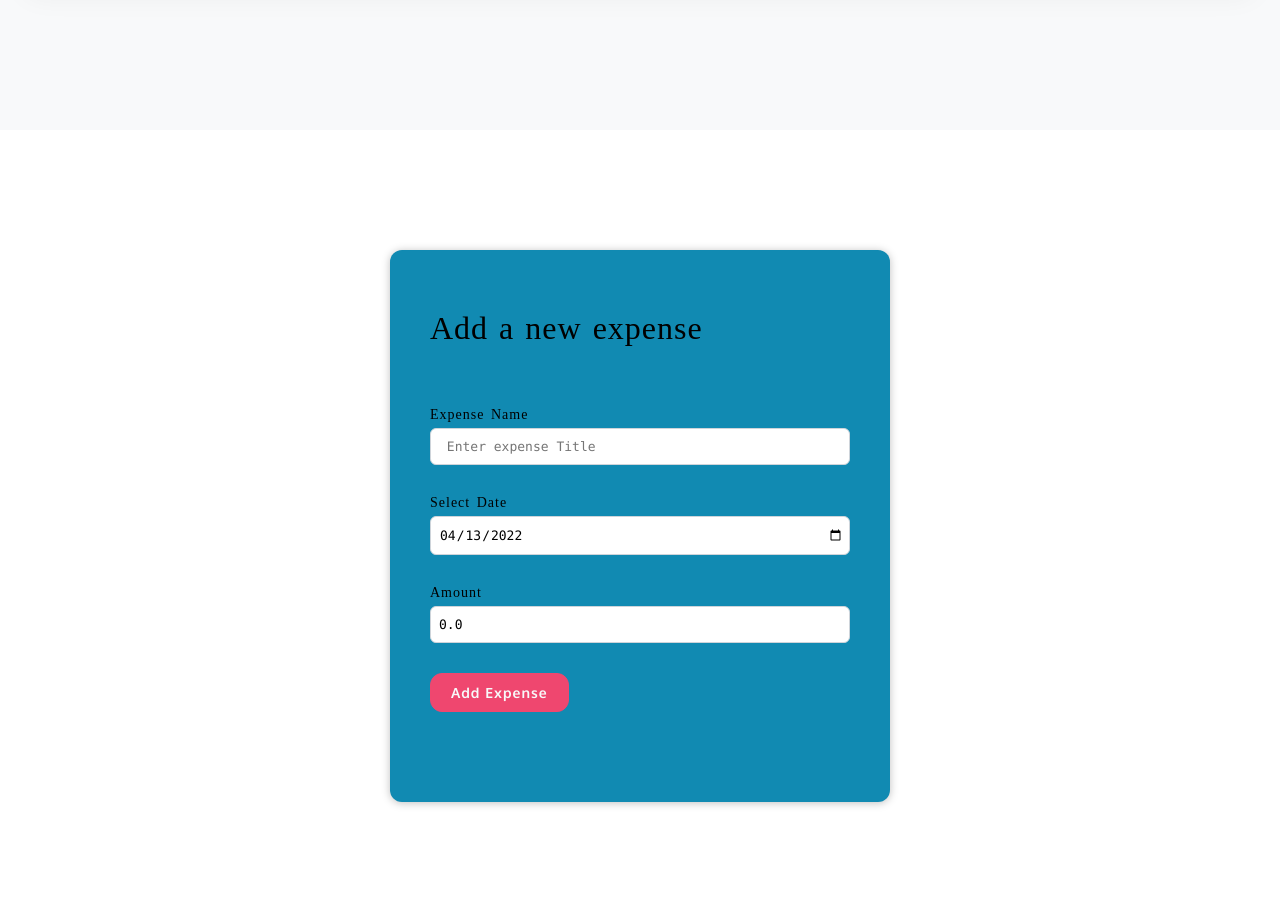
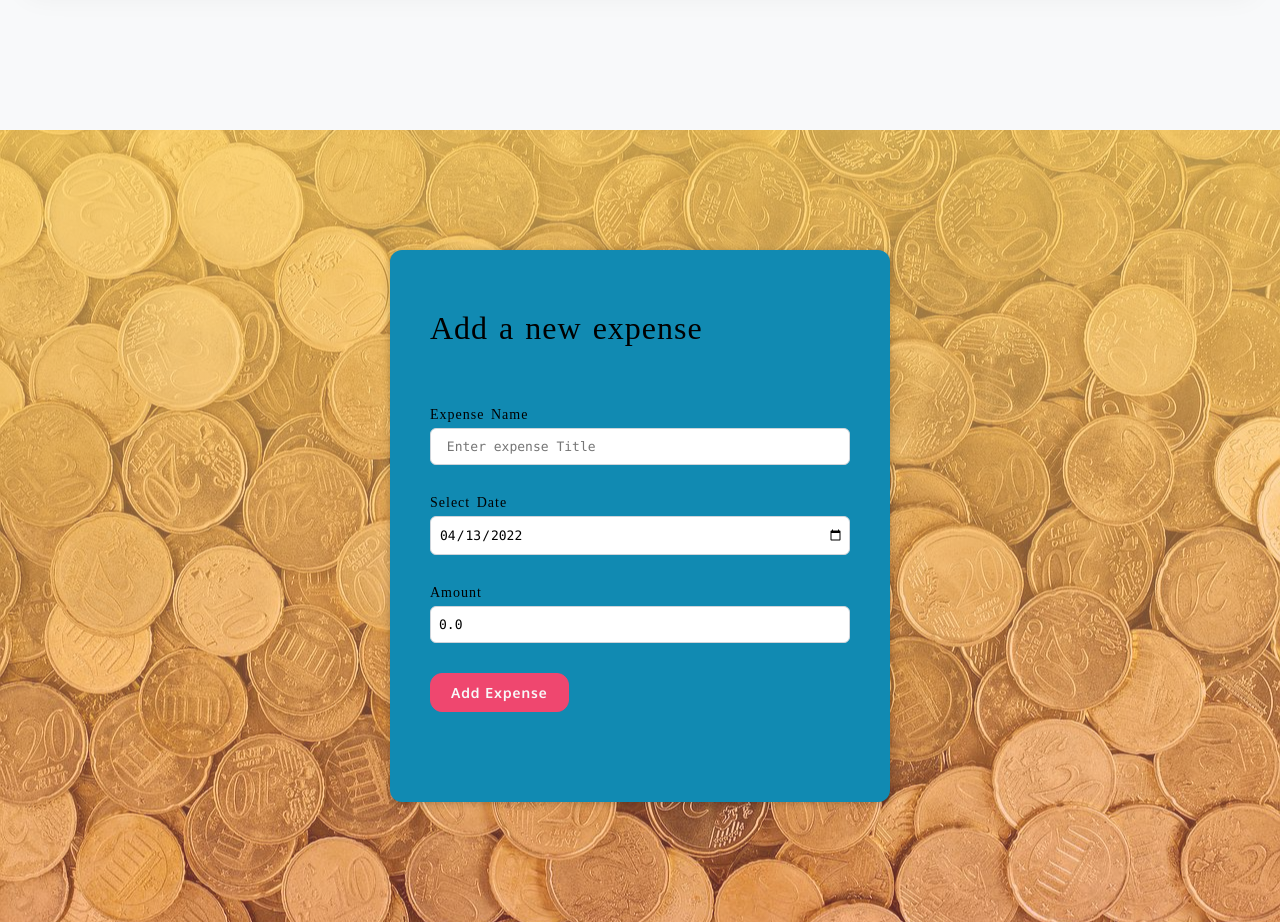
Before and after one commit to AyeshaMunawar-profile/expense-management-system, a React (Create React App) app: page / in a window 1280 px wide. Shown: the part 2040-2962 px from the top of the page. Built offline with nearby package versions, Linux system fonts and the light colour scheme; a web font is replaced by a local one.

Commit message:
EMS> Code refactor
EMS> Code refactor

```diff
--- a/src/App.js
+++ b/src/App.js
@@ -2,10 +2,8 @@ import './App.css';
 import Header from "./Container/Header/Header";
 import ExpenseTracker from "./Container/ExpenseTracker/ExpenseTracker";
 import AddExpense from "./Components/AddExpense/AddExpense";
-import React, {useEffect, useState} from "react";
-
-function App() {
-    const expenses = [
+import React, { useEffect, useState } from "react";
+const DUMMY_EXPENSES = [
     {
         id: "expense-1",
         date: new Date("2022-11-13T18:07:57.243Z"),
@@ -31,9 +29,11 @@ function App() {
         amount: 253.474
     }
 ]
-    const [expensesList, setExpensesList] = useState(expenses)
+function App() {
+
+    const [expensesList, setExpensesList] = useState(DUMMY_EXPENSES)
     const onSaveExpenseHandler = (data) => {
-        const {date, expenseTitle, amount} = data;
+        const { date, expenseTitle, amount } = data;
         // add the new expense to the latest list of expenses
         setExpensesList((previousList) => {
             return [
@@ -49,9 +49,9 @@ function App() {
     }
     return (
         <div className="App">
-            <Header/>
-            <ExpenseTracker expenses={expensesList}/>
-            <AddExpense onSaveExpense={onSaveExpenseHandler}/>
+            <Header />
+            <ExpenseTracker expenses={expensesList} />
+            <AddExpense onSaveExpense={onSaveExpenseHandler} />
         </div>
     );
 }
--- a/src/Components/AddExpense/AddExpense.css
+++ b/src/Components/AddExpense/AddExpense.css
@@ -1,6 +1,8 @@
 .add-expense-area {
     padding: 10rem 2rem;
-    background: linear-gradient(to bottom, rgba(255, 209, 102, 0.7), rgba(255, 109, 102, 0.3)) url("../../res/add-expense-background.jpg") right;
+    background-image: linear-gradient(to bottom, rgba(255, 209, 102, 0.7), rgba(255, 109, 102, 0.3))  , url("../../res/add-expense-background.jpg") ;
+    background-position: center;
+    background-repeat: no-repeat;
     background-size: cover;
 }
 
```
Lines whose indentation alone changed are shown as unchanged.
